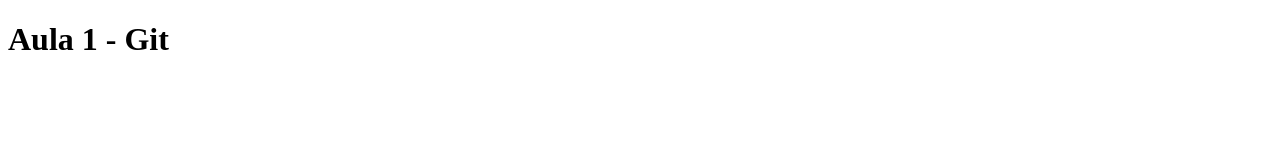
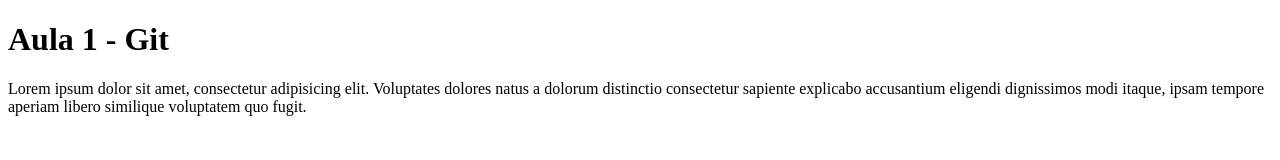
Before and after one commit to GuilhermeCardos/gama-no-github, a plain HTML site: page index.html in a window 1280 px wide. Drawn offline with Linux system fonts and the light colour scheme.

Commit message:
index.html foi atualizado, adicionando um paragrafo com um lorem

```diff
--- a/index.html
+++ b/index.html
@@ -8,5 +8,6 @@
 </head>
 <body>
     <h1>Aula 1 - Git</h1>
+    <p>Lorem ipsum dolor sit amet, consectetur adipisicing elit. Voluptates dolores natus a dolorum distinctio consectetur sapiente explicabo accusantium eligendi dignissimos modi itaque, ipsam tempore aperiam libero similique voluptatem quo fugit.</p>
 </body>
 </html>
```
